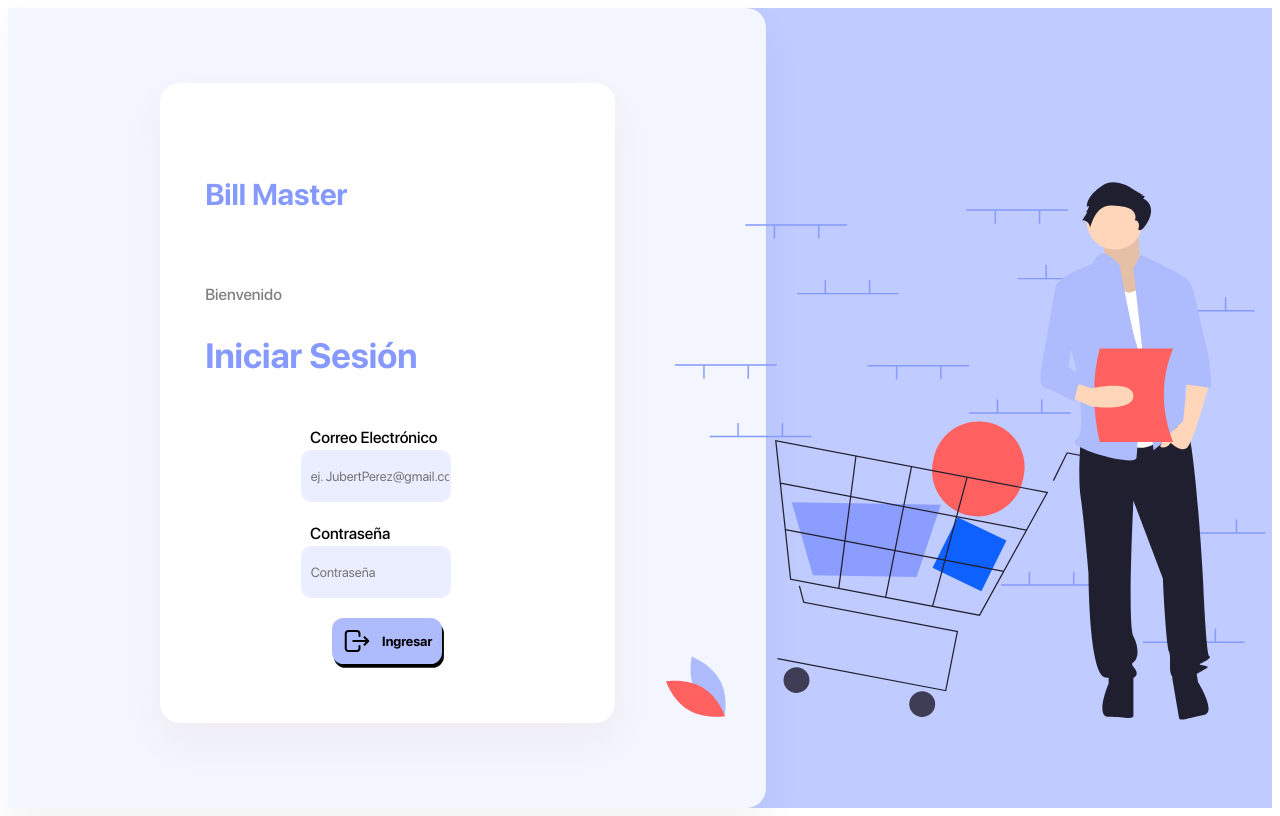
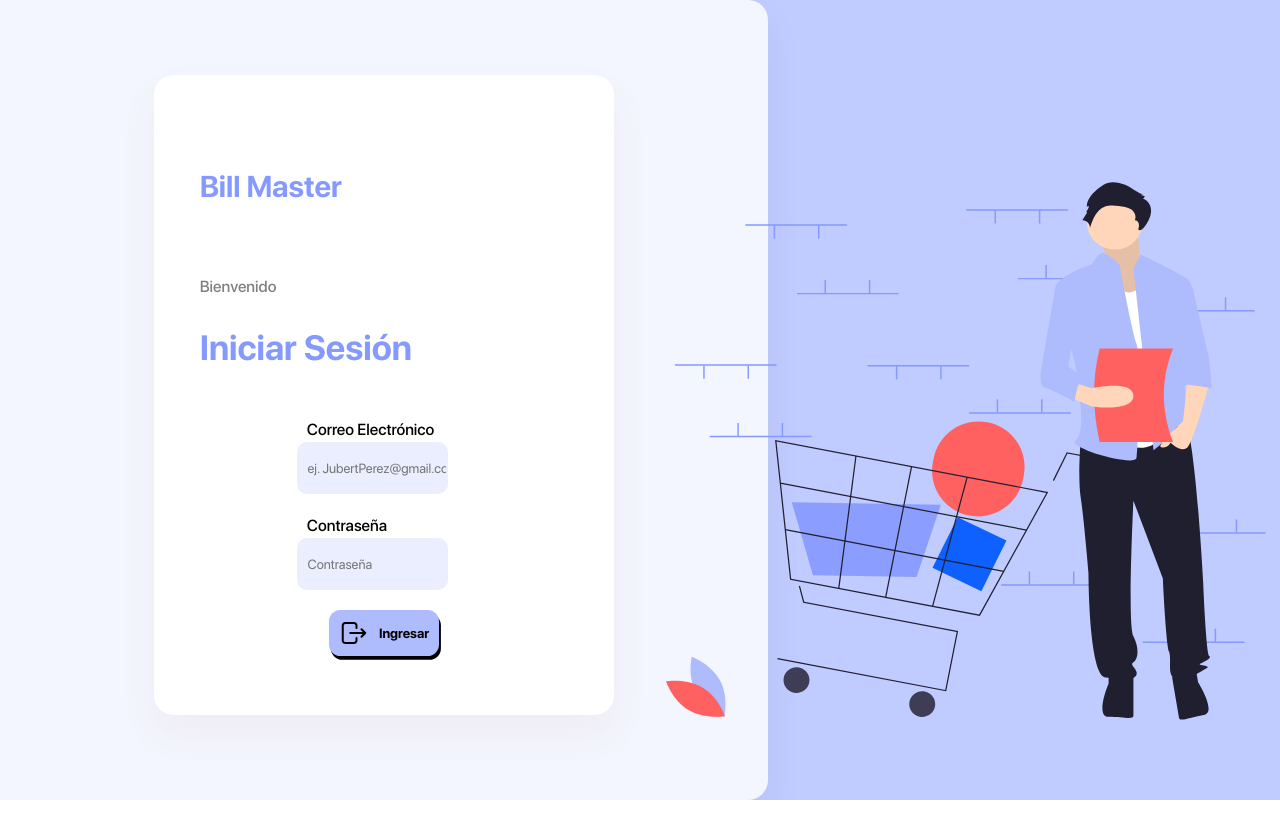
Before and after one commit to Luisrome01/BillMasterVue, a Vue app: page / in a window 1280 px wide. Shown: the top 816 px of the page. Built offline with nearby package versions, Linux system fonts and the light colour scheme.

Commit message:
Eliminar espacio blanco alrededor de la vista

```diff
--- a/src/style.css
+++ b/src/style.css
@@ -33,6 +33,11 @@
     -moz-osx-font-smoothing: grayscale;
 }
 
+body, html {
+    margin: 0;
+    padding: 0;
+}
+
 button {
     cursor: pointer;
 }
```
